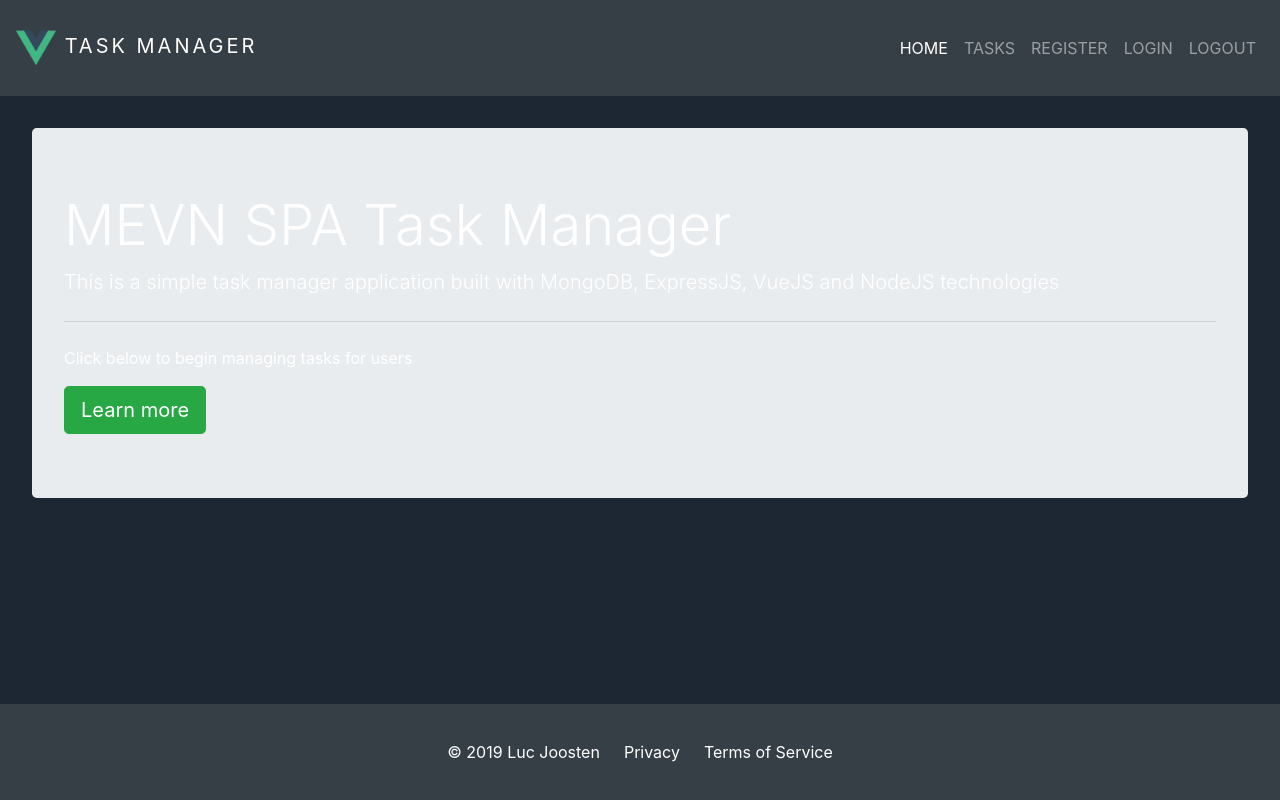
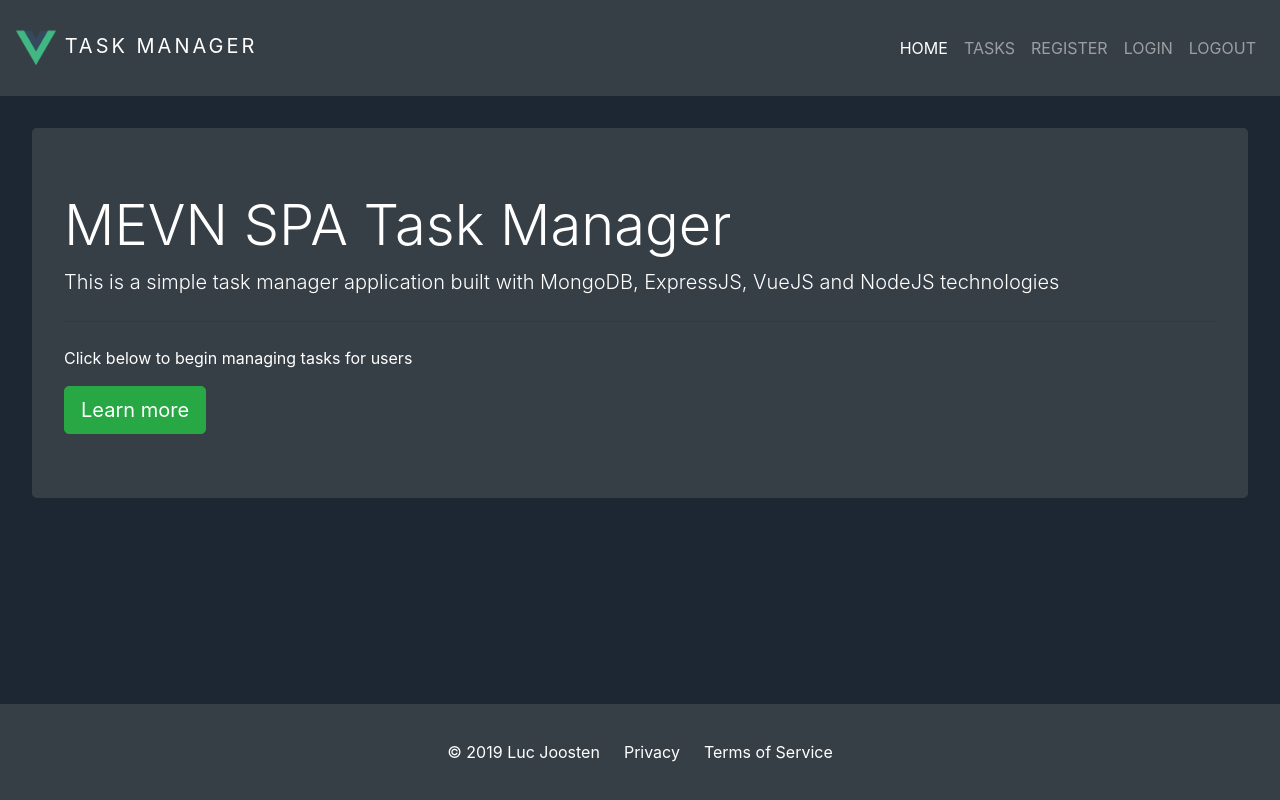
Before and after one commit to Ihajoosten/Client-side-programming, a Vue app: page / in a window 1280 px wide. Built offline with nearby package versions, Linux system fonts and the light colour scheme; the HTML template or start-up script is replaced by a standard one.

Commit message:
changed file names to Home

```diff
--- a/src/components/HelloWorld.vue
+++ b/src/components/Home.vue
@@ -1,5 +1,5 @@
 <template>
-  <div class="jumbotron">
+  <div class="jumbotron custom-bg-dark">
     <h1 class="display-4">MEVN SPA Task Manager</h1>
     <p
       class="lead"
--- a/src/views/Home.vue
+++ b/src/views/Home.vue
@@ -1,15 +1,15 @@
 <template>
-    <HelloWorld />
+    <Home />
 </template>
 
 <script>
 // @ is an alias to /src
-import HelloWorld from '@/components/HelloWorld.vue'
+import Home from '@/components/Home.vue'
 
 export default {
   name: 'home',
   components: {
-    HelloWorld
+    Home
   }
 }
 </script>
```
